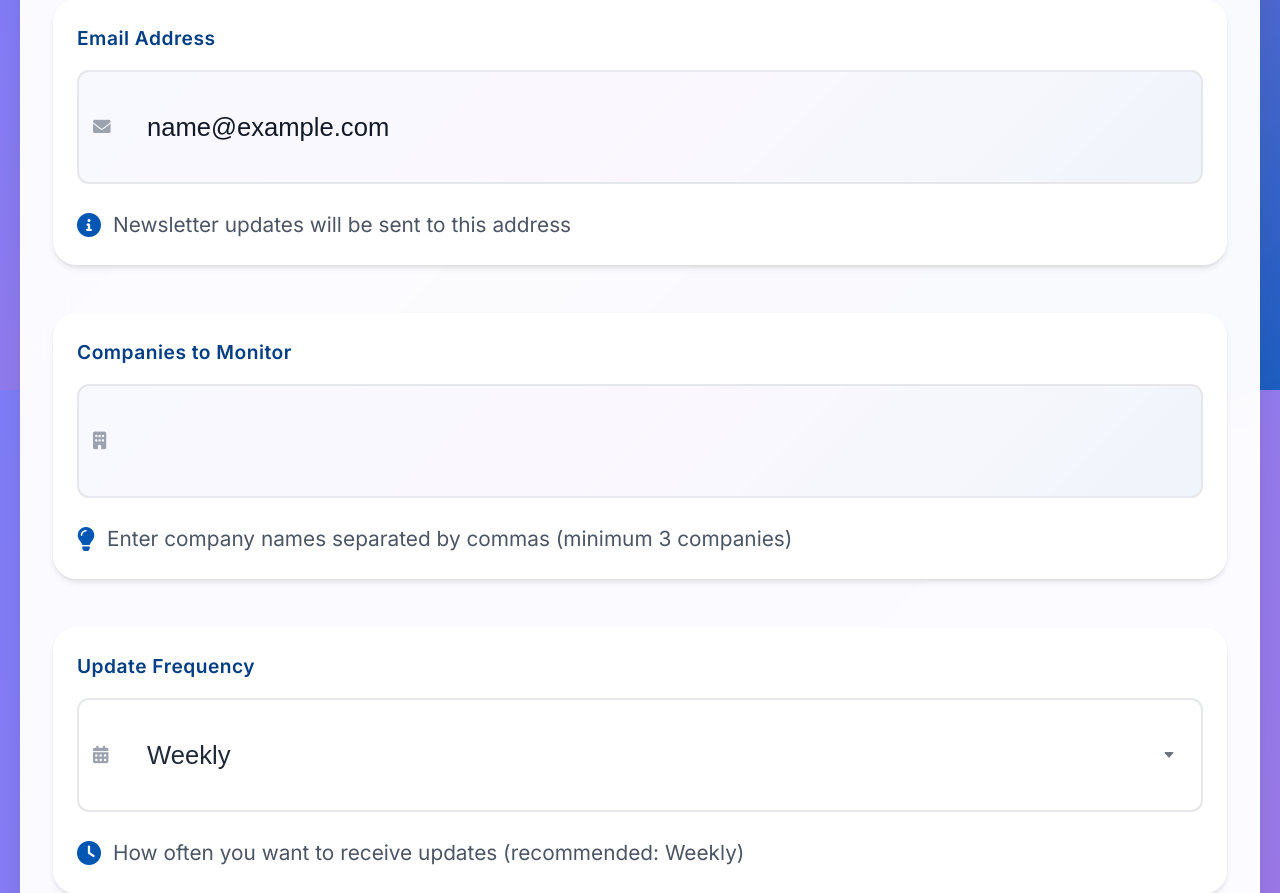
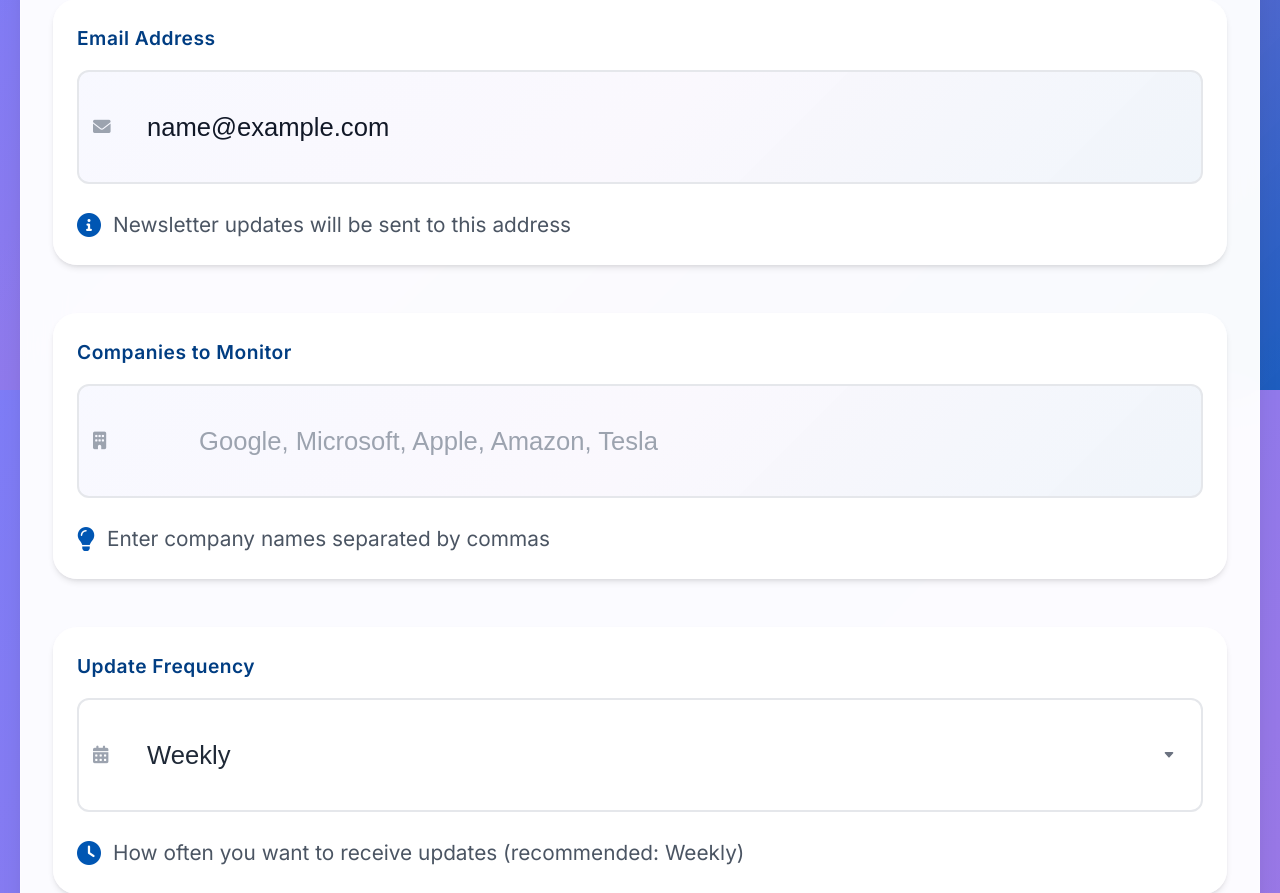
Before and after one commit to tupakulamanoj/NEWSDIGEST, a FastAPI app: page /dashboard in a window 1280 px wide. Shown: the part 410-1303 px from the top of the page. Run offline with FastAPI, Linux system fonts and the light colour scheme; the visitor is signed in with stand-in values (Sample User, id 1); data that the repository does not hold is empty; parts of the project's set-up code (start-up, migrations or seed data) failed here and were passed over.

Commit message:
Update dashboard.html

```diff
--- a/templates/dashboard.html
+++ b/templates/dashboard.html
@@ -808,15 +808,15 @@
       id="companies"
       name="companies"
       class="form-control"
-                value="{{ companies|default('') }}"
-                placeholder="{{ companies|default('Google, Microsoft, Apple, Amazon, Tesla') }}"
+      value="{{ companies if companies else '' }}"
+      placeholder="{% if not companies %}Google, Microsoft, Apple, Amazon, Tesla{% endif %}"
       required
     >
     <i class="fas fa-building input-icon"></i>
   </div>
   <div class="form-text">
     <i class="fas fa-lightbulb"></i>
-              Enter company names separated by commas (minimum 3 companies)
+    Enter company names separated by commas
   </div>
 </div>
 
```
Lines whose indentation alone changed are shown as unchanged.
